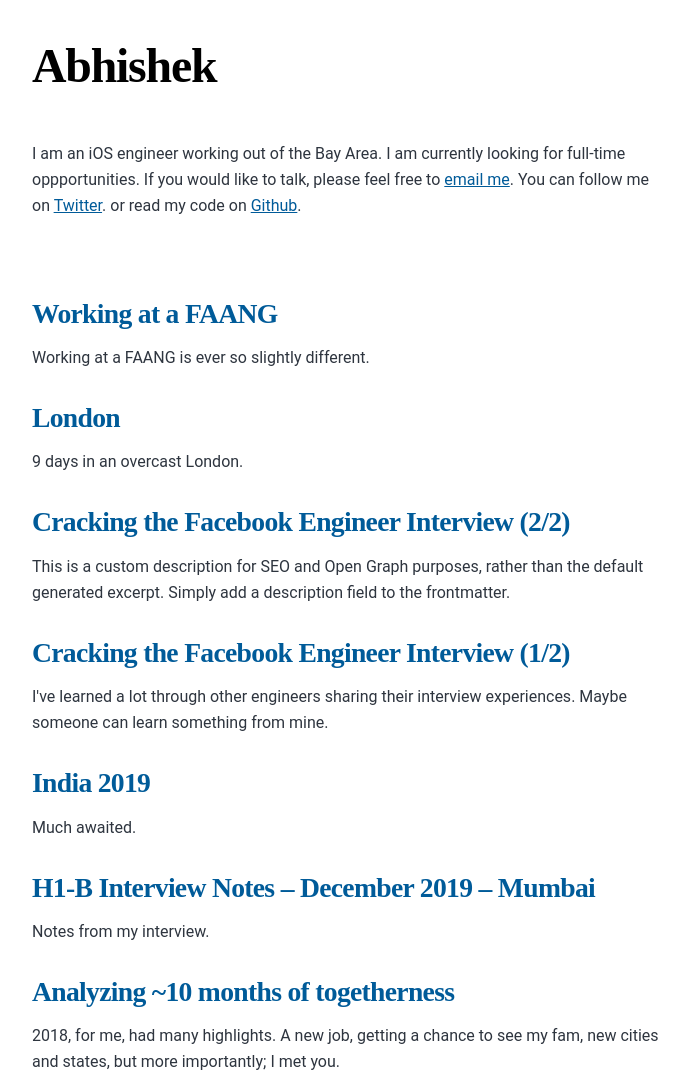
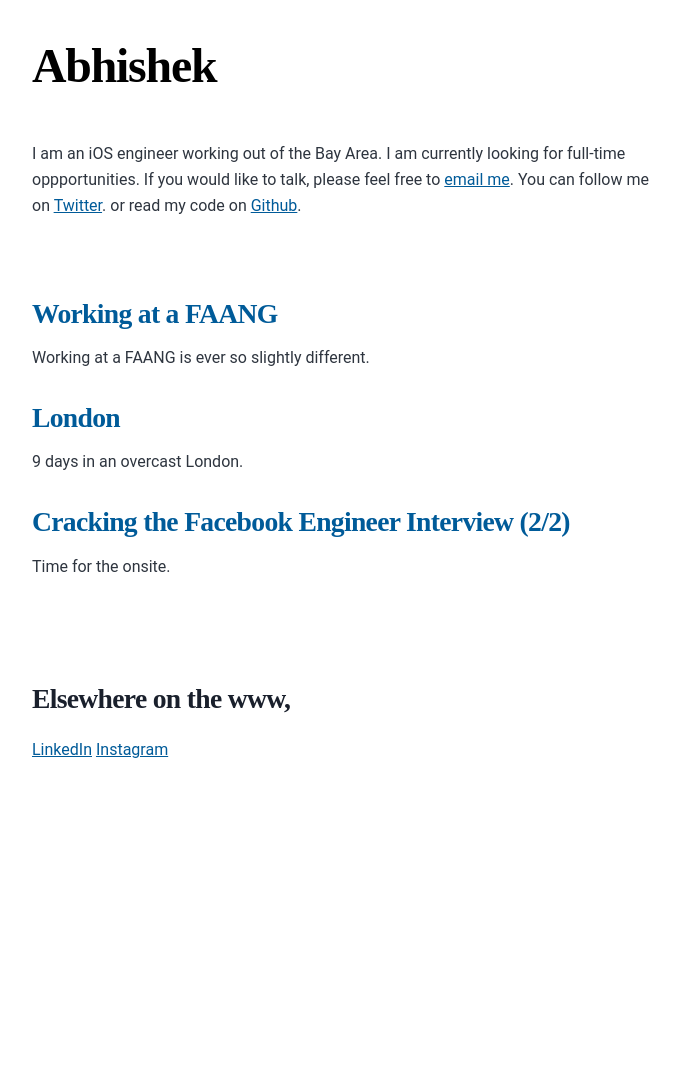
Before and after one commit to n0shake/blog, a Gatsby site: page / in a window 1280 px wide. Shown: the top 1078 px of the page, without its empty margins (292-972 px from the left). After the commit the page ends 826 px from the top, so only its background shows below. Built offline with nearby package versions, Linux system fonts and the light colour scheme; Gatsby itself is replaced by a stand-in of ours.

Commit message:
Only show 3 blogs on the front page.

```diff
--- a/content/blog/cracking-fb-2/index.md
+++ b/content/blog/cracking-fb-2/index.md
@@ -1,7 +1,7 @@
 ---
 title: Cracking the Facebook Engineer Interview (2/2)
 date: "2020-02-12T22:40:32.169Z"
-description: This is a custom description for SEO and Open Graph purposes, rather than the default generated excerpt. Simply add a description field to the frontmatter.
+description: Time for the onsite.
 ---
 Okay. Time for the onsite.
 
--- a/src/pages/index.js
+++ b/src/pages/index.js
@@ -8,6 +8,7 @@ import SEO from "../components/seo"
 const BlogIndex = ({ data, location }) => {
   const siteTitle = data.site.siteMetadata?.title || `Title`
   const posts = data.allMarkdownRemark.nodes
+  const reducedPosts = posts.slice(0, 3);
 
   if (posts.length === 0) {
     return (
@@ -28,7 +29,7 @@ const BlogIndex = ({ data, location }) => {
       <SEO title="Posts" />
       <Bio />
       <ol style={{ listStyle: `none` }}>
-        {posts.map(post => {
+        {reducedPosts.map(post => {
           const title = post.frontmatter.title || post.fields.slug
 
           return (
```
